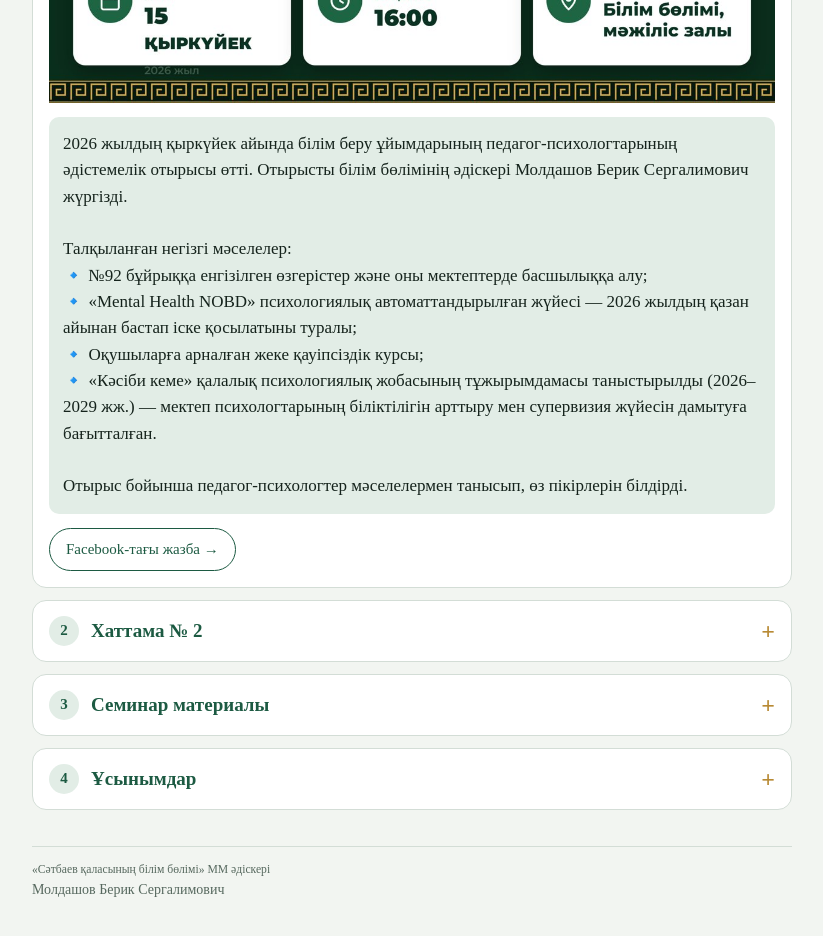
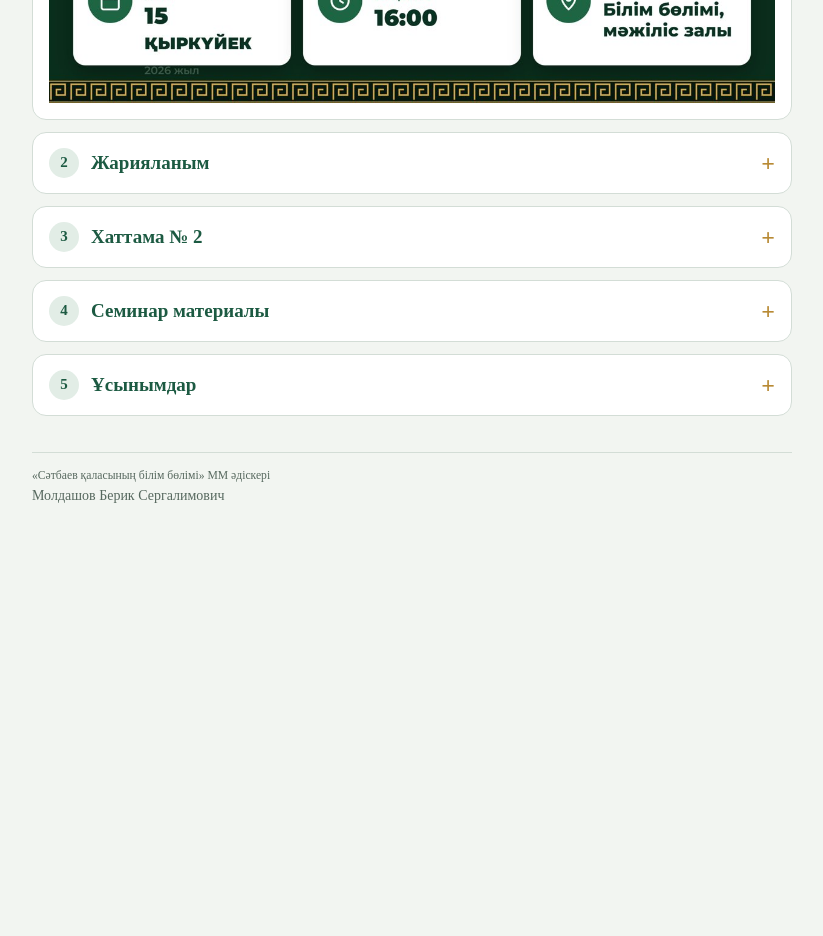
Before and after one commit to ber1488777/Seminar, a plain HTML site: page index.html in a window 1280 px wide. Shown: the part 1160-2096 px from the top of the page, without its empty margins (228-1051 px from the left). After the commit the page ends 1715 px from the top, so only its background shows below. Drawn offline with Linux system fonts and the light colour scheme.

Commit message:
Қыркүйек: жарияланым бөлімі мен файлы қосылды
Co-Authored-By: Claude Opus 5.5 <noreply@anthropic.com>
Claude-Session: https://claude.ai/code/session_01Sa7xY6xZ3f28p8vwHEEYsL

```diff
--- a/index.html
+++ b/index.html
@@ -68,7 +68,7 @@ footer small{display:block}
   <div class="brand"><img src="files/logo.png" alt="Satbaev Bilim логотипі"><span><b>«Сәтбаев қаласының білім бөлімі» ММ</b><small>ӘДІСТЕМЕЛІК КАБИНЕТ</small></span></div>
   <span class="badge">ОҚЫТУ СЕМИНАРЛАРЫ</span>
   <h1>Педагог-психологтарға арналған оқыту семинарлары</h1>
-  <p>Анонс, хаттама, семинар материалы және ұсынымдар · 2026–2027 оқу жылы</p>
+  <p>Анонс, жарияланым, хаттама, семинар материалы және ұсынымдар · 2026–2027 оқу жылы</p>
 </div></header>
 
 <main>
@@ -83,6 +83,13 @@ footer small{display:block}
     <summary><span class="n">1</span><span class="t">Анонс</span></summary>
     <div class="body">
       <img src="files/anons-2026-09-15.jpg" alt="15 қыркүйектегі оқыту семинарының афишасы" width="1200" height="1200" loading="lazy">
+
+    </div>
+  </details>
+
+  <details>
+    <summary><span class="n">2</span><span class="t">Жарияланым</span></summary>
+    <div class="body">
       <div class="post">2026 жылдың қыркүйек айында білім беру ұйымдарының педагог-психологтарының әдістемелік отырысы өтті. Отырысты білім бөлімінің әдіскері Молдашов Берик Сергалимович жүргізді.
 
 Талқыланған негізгі мәселелер:
@@ -92,12 +99,13 @@ footer small{display:block}
 🔹 «Кәсіби кеме» қалалық психологиялық жобасының тұжырымдамасы таныстырылды (2026–2029 жж.) — мектеп психологтарының біліктілігін арттыру мен супервизия жүйесін дамытуға бағытталған.
 
 Отырыс бойынша педагог-психологтер мәселелермен танысып, өз пікірлерін білдірді.</div>
-      <a class="dl ghost" href="https://www.facebook.com/100013492746119/posts/2627256744400725/" target="_blank" rel="noopener">Facebook-тағы жазба →</a>
+      <a class="dl ghost" href="https://www.facebook.com/100013492746119/posts/2627256744400725/" target="_blank" rel="noopener">Facebook-та ашу →</a>
+      <a class="dl" href="files/jariyalanym-2026-09-15.docx" download>Жарияланымды жүктеу (Word)</a>
     </div>
   </details>
 
   <details>
-    <summary><span class="n">2</span><span class="t">Хаттама № 2</span></summary>
+    <summary><span class="n">3</span><span class="t">Хаттама № 2</span></summary>
     <div class="body">
       <div class="doc hat"><p><strong>«Сәтбаев қаласы білім бөлімі» ММ</strong></p>
 <p><strong>Білім беру ұйымдарының педагог-психологтарының әдістемелік отырысы</strong></p>
@@ -147,7 +155,7 @@ footer small{display:block}
   </details>
 
   <details>
-    <summary><span class="n">3</span><span class="t">Семинар материалы</span></summary>
+    <summary><span class="n">4</span><span class="t">Семинар материалы</span></summary>
     <div class="body">
       <div class="doc scroll"><p>ПЕДАГОГ-ПСИХОЛОГТАРҒА АРНАЛҒАН ӘДІСТЕМЕЛІК ОТЫРЫС МАТЕРИАЛЫ</p>
 <p>Әдістемелік отырыстың тақырыбы: <strong>«Білім беру ұйымдарындағы психологиялық-педагогикалық қолдау қызметіне енгізілген өзгерістер»</strong></p>
@@ -301,7 +309,7 @@ footer small{display:block}
   </details>
 
   <details>
-    <summary><span class="n">4</span><span class="t">Ұсынымдар</span></summary>
+    <summary><span class="n">5</span><span class="t">Ұсынымдар</span></summary>
     <div class="body">
       <div class="doc"><p><strong>ҰСЫНЫМДАР</strong></p>
 <p>(2026 жылғы 15 қыркүйектегі №2 әдістемелік отырыстың қорытындысы бойынша)</p>
```
Also changed, not shown: 1 other file.
